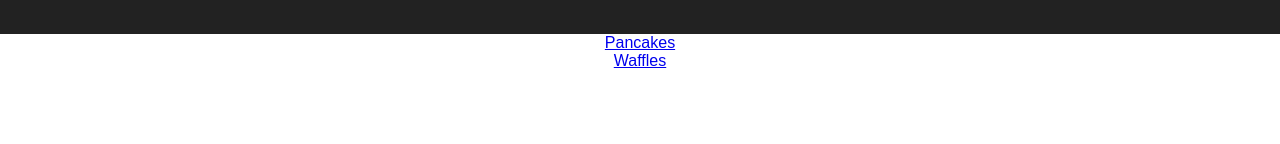
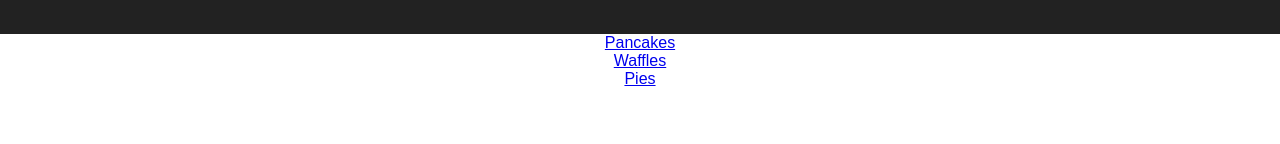
Before and after one commit to KatTsukuda/react-reddit, a React (Create React App) app: page / in a window 1280 px wide. Shown: the part 156-300 px from the top of the page. Built offline with nearby package versions, Linux system fonts and the light colour scheme.

Commit message:
add pies subreddit to App.js

```diff
--- a/src/App.js
+++ b/src/App.js
@@ -13,6 +13,7 @@ class App extends Component {
         </div>
         <div><Link to="/pancakes">Pancakes</Link></div>
         <div><Link to="/waffles">Waffles</Link></div>
+        <div><Link to="/pies">Pies</Link></div>
         {this.props.children}
       </div>
     );
```
